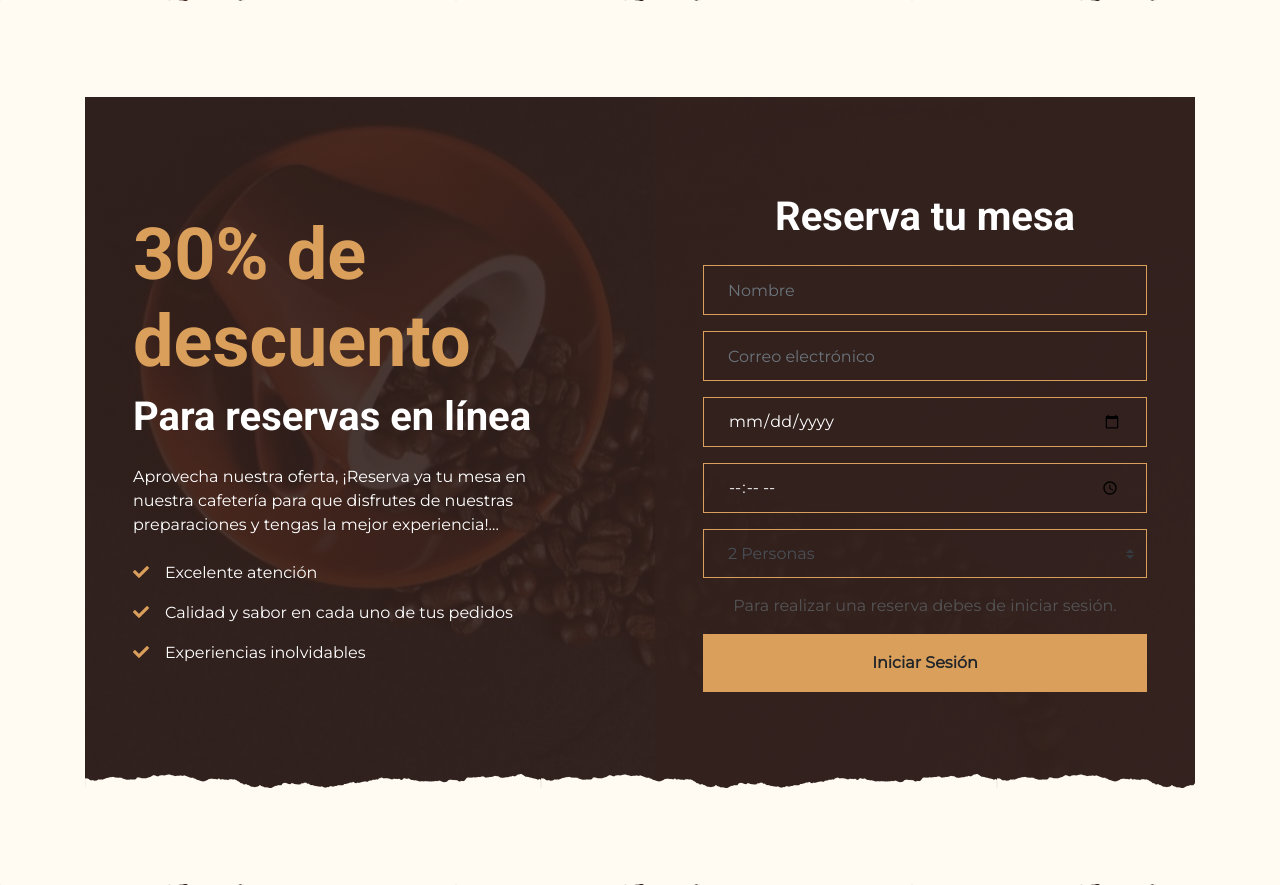
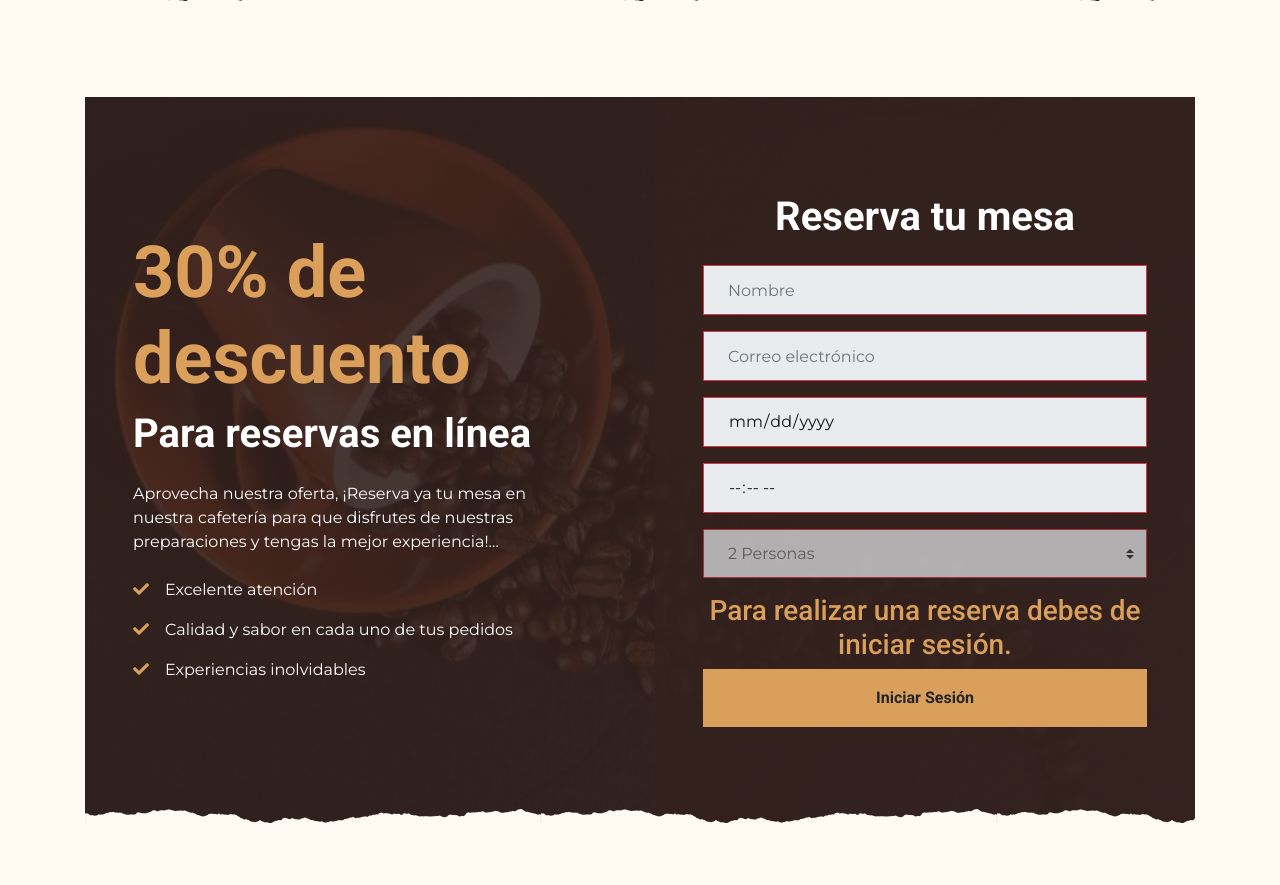
Before and after one commit to JoseAngel-444/Koppee, a Flask app: page /reservation in a window 1280 px wide. Shown: the part 399-1284 px from the top of the page. Run offline with Flask 3, Linux system fonts and the light colour scheme; some libraries are stand-ins or nearby versions.

Commit message:
Se realizaro cambios en reservas para 1 reserva*Mesa*Día. Y se realizaron ajustes en el flash del login.

```diff
--- a/app/app.py
+++ b/app/app.py
@@ -165,6 +165,7 @@ def login():
 
                 session['ID_Registro'] = user[0]
                 session['User'] = user[1]
+                session['Email'] = user[2]
                 session['Type_User'] = user[4]
 
                 if user[4] == 'administrador':
@@ -245,18 +246,32 @@ def reservation():
             cursor.execute(query, (ID_User,))
             user_reservation = cursor.fetchone()
 
+            print(Fecha_Reserva)
             print(user_reservation)
 
             if user_reservation is None:
 
                 cursor = db.cursor()
-                query = "INSERT INTO Reservas (Cantidad_De_Sillas, Hora_Reserva, Fecha_Reserva, Cliente_ID_F) VALUES (%s, %s, %s, %s)"
-                values = (Num_Personas_Reserva, Hora_Reserva, Fecha_Reserva, ID_User)
+                query = "SELECT * FROM Reservas WHERE Cantidad_De_Sillas = %s AND Fecha_Reserva = %s"
+                values = (Num_Personas_Reserva, Fecha_Reserva)
                 cursor.execute(query, values)
-                db.commit()
+                Date_And_Table_Validation = cursor.fetchone()
 
-                type_Flash = "alert-success"
-                flash('Reserva creada exitosamente!')
+                if Date_And_Table_Validation is None:
+
+                    cursor = db.cursor()
+                    query = "INSERT INTO Reservas (Cantidad_De_Sillas, Hora_Reserva, Fecha_Reserva, Cliente_ID_F) VALUES (%s, %s, %s, %s)"
+                    values = (Num_Personas_Reserva, Hora_Reserva, Fecha_Reserva, ID_User)
+                    cursor.execute(query, values)
+                    db.commit()
+
+                    type_Flash = "alert-success"
+                    flash('Reserva creada exitosamente!')
+
+                else:
+
+                    type_Flash = "alert-danger"
+                    flash("La mesa para " + Num_Personas_Reserva + " Ya fue reservada para el día seleccionado. (" + Fecha_Reserva + ").")
 
             else:
 
--- a/app/templates/reservation.html
+++ b/app/templates/reservation.html
@@ -111,12 +111,14 @@
 
                                 {% endfor %}
 
+                                {% if 'User' in session %}
+
                                 <div class="form-group">
-                                    <input name="Name_Form" type="text" class="form-control bg-transparent border-primary p-4 text-white" placeholder="Nombre"
+                                    <input value="{{session['User']}}" name="Name_Form" type="text" class="form-control bg-transparent border-primary p-4 text-white" placeholder="Nombre"
                                         required="required" />
                                 </div>
                                 <div class="form-group">
-                                    <input name="Email_Form" type="email" class="form-control bg-transparent border-primary p-4 text-white" placeholder="Correo electrónico"
+                                    <input value="{{session['Email']}}" name="Email_Form" type="email" class="form-control bg-transparent border-primary p-4 text-white" placeholder="Correo electrónico"
                                         required="required" />
                                 </div>
                                 <div class="form-group">
@@ -139,6 +141,36 @@
                                     </select>
                                 </div>
 
+                                {% else %}
+
+                                <div class="form-group">
+                                    <input name="Name_Form" type="text" class="form-control bg-alert border-danger p-4 text-white" placeholder="Nombre" required="required" disabled/>
+                                </div>
+                                <div class="form-group">
+                                    <input name="Email_Form" type="email" class="form-control bg-alert border-danger p-4 text-white" placeholder="Correo electrónico" required="required" disabled/>
+                                </div>
+                                <div class="form-group">
+                                    <div class="date" id="date">
+                                        <input name="Date_Form" type="date" class="form-control bg-alert border-danger p-4 datetimepicker-input text-dark" placeholder="Fecha" data-target="#date" data-toggle="datetimepicker" disabled/>
+                                    </div>
+                                </div>
+                                <div class="form-group">
+                                    <div class="time disabled" id="time" >
+                                        <input name="Hora_Form" type="time" class="form-control bg-alert border-danger p-4 datetimepicker-input text-dark disabled" placeholder="Hora" disabled/>
+                                    </div>
+                                </div>
+                                <div class="form-group form-group-reservation">
+                                    <select name="Num_Personas" class="custom-select bg-alert border-danger px-4 disabled" style="height: 49px;" disabled>
+                                        <option selected value="2">2 Personas</option>
+                                        <option value="3">3 Personas</option>
+                                        <option value="3">4 Personas</option>
+                                        <option value="3">5 Personas</option>
+                                        <option value="3">6 Personas</option>
+                                    </select>
+                                </div>
+
+                                {% endif %}
+
                                 {% if 'User' in session %}
                                     <div>
                                         <button class="btn btn-primary btn-block font-weight-bold py-3" type="submit">Reservar ahora</button>
@@ -147,7 +179,7 @@
                                 {% else %}
 
                                     <div>
-                                        <p> Para realizar una reserva debes de iniciar sesión. </p>
+                                        <h3 class="text-primary"> Para realizar una reserva debes de iniciar sesión. <h3/>
                                         <a href=" {{ url_for('login') }} " class="btn btn-primary btn-block font-weight-bold py-3" >Iniciar Sesión</a>
                                     </div>
 
```
